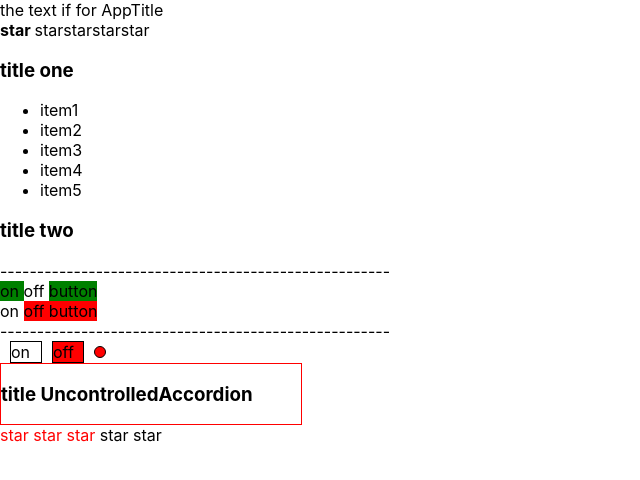
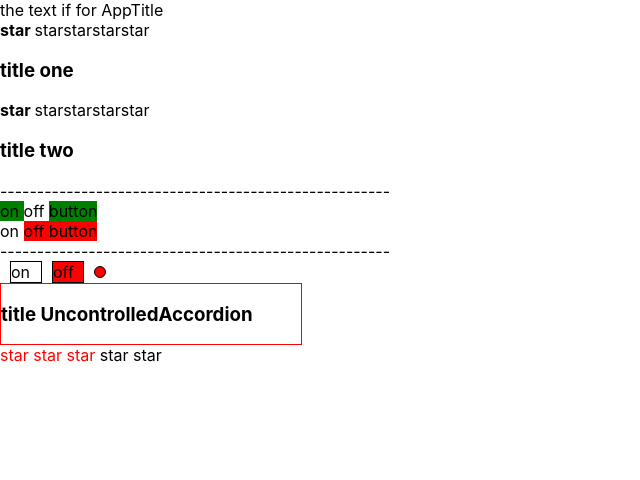
Before and after one commit to Botabay/intro_01, a React (Create React App) app: page / in a window 1280 px wide. Shown: the top 480 px of the page, without its empty margins (0-640 px from the left). Built offline with nearby package versions, Linux system fonts and the light colour scheme.

Commit message:
controlled components is done for week4

```diff
--- a/src/App.tsx
+++ b/src/App.tsx
@@ -16,7 +16,7 @@ export const App = () => {
 
             <Rating starCount={starCountSt} onClick={setStarCountSt}/>
             <Accordion title='title one' itemsCount={5} collapsed={false} />
-            {/* <Rating starCount={2} /> */}
+            <Rating starCount={starCountSt} onClick={setStarCountSt}/>
             <Accordion title='title two' itemsCount={2} collapsed={true} />
             <div>-----------------------------------------------------</div>
             <OnOffComponent turnedOn={true}/>
--- a/src/components/Accordion/Accordion.tsx
+++ b/src/components/Accordion/Accordion.tsx
@@ -1,16 +1,17 @@
 import {AccordionTitle} from "./AccordionTitle";
 import {AccordionBody} from "./AccordionBody";
-
+import { useState } from "react";
 type propsType={
     title:string,
     itemsCount:number,
     collapsed: boolean
 }
 export function Accordion(props: propsType) {
+    const [collapsedSt,setCollapsedSt]=useState(true);
     return (
         <div>
-            <AccordionTitle title={props.title}/>
-            <AccordionBody itemsCount={props.itemsCount} collapsed={props.collapsed}/>
+            <AccordionTitle title={props.title} onClick={()=>setCollapsedSt(!collapsedSt)}/>
+            <AccordionBody itemsCount={props.itemsCount} collapsed={collapsedSt}/>
         </div>
     )
 }
--- a/src/components/Accordion/AccordionTitle.tsx
+++ b/src/components/Accordion/AccordionTitle.tsx
@@ -1,8 +1,10 @@
+import { Dispatch,SetStateAction } from "react"
 type propsType={
     title: string
+    onClick:()=>void
 }
 export function AccordionTitle(props:propsType) {
     return (
-        <h3>{props.title}</h3>
+        <h3 onClick={props.onClick}>{props.title}</h3>
     )
 }
```
